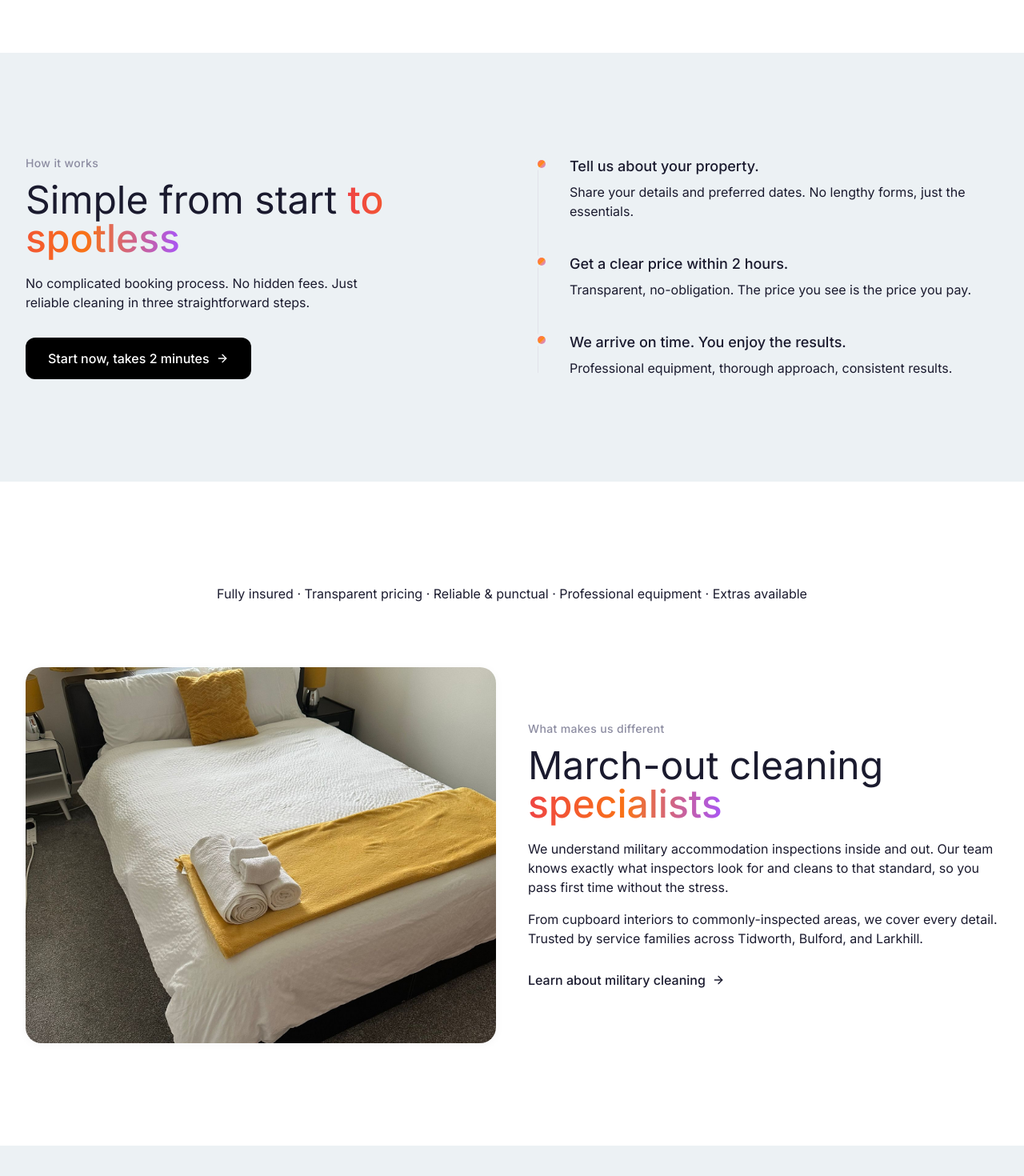
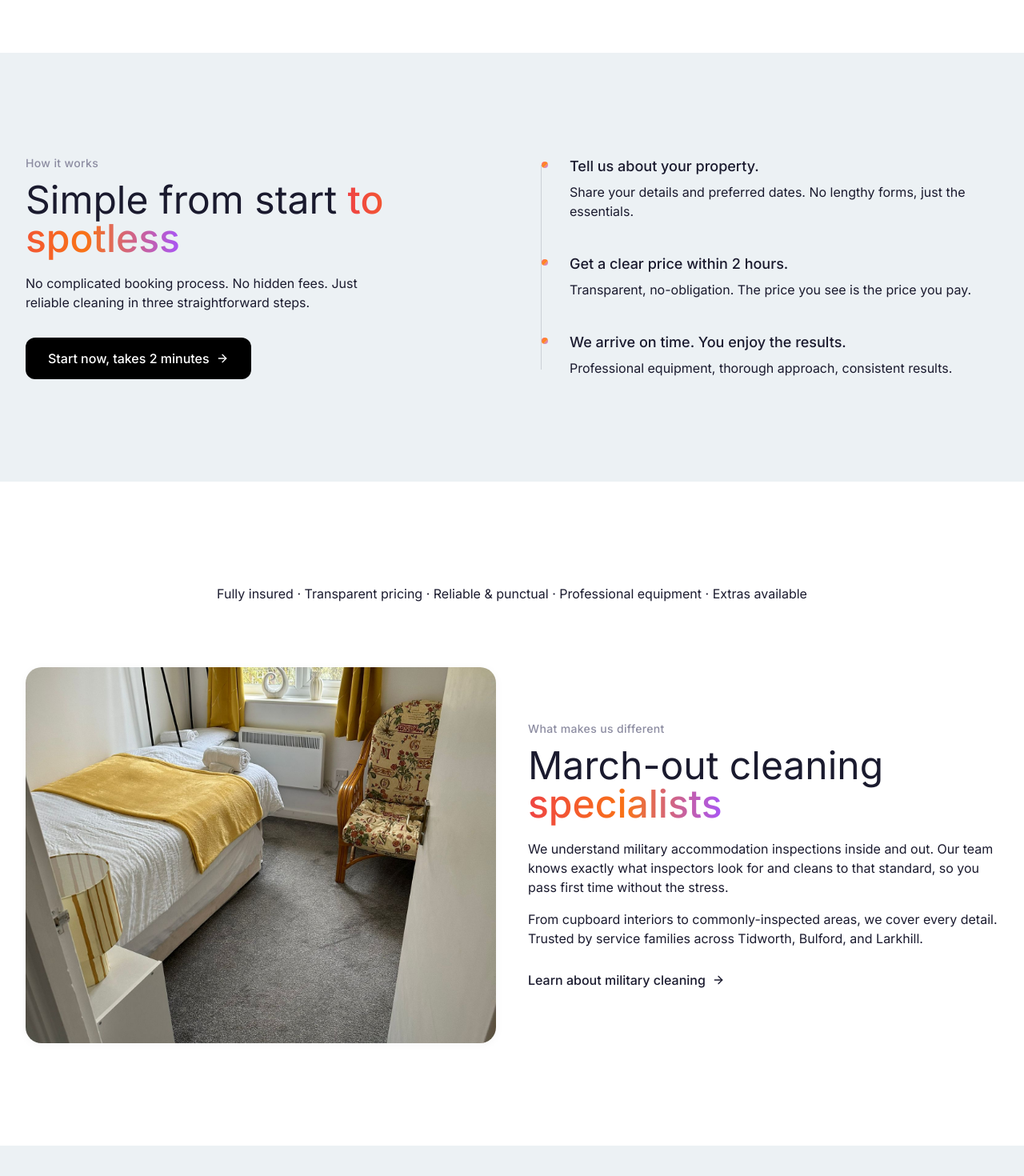
Before and after one commit to AssahBismarkabah/izhub-clean, a Next.js app: page / in a window 1280 px wide. Shown: the part 2226-3696 px from the top of the page at 80% size. Built offline with nearby package versions, Linux system fonts and the light colour scheme.

Commit message:
refactor: adjust layout and styling in HowItWorks and WhyChooseUs components

```diff
--- a/src/components/sections/HowItWorks.tsx
+++ b/src/components/sections/HowItWorks.tsx
@@ -49,15 +49,15 @@ export function HowItWorks() {
 
           {/* Right: simple text timeline */}
           <div className="relative pl-8 lg:pl-10">
-            {/* Vertical line */}
-            <div className="absolute left-0 top-2 bottom-2 w-px bg-border" />
+            {/* Vertical line through the dots */}
+            <div className="absolute left-[4px] lg:left-[4px] top-3 bottom-3 w-px bg-charcoal/15" />
 
             <div className="space-y-10">
               {steps.map((step, i) => (
                 <ScrollReveal key={i} delay={i * 0.1}>
                   <div className="relative">
                     {/* Dot on the line */}
-                    <div className="absolute -left-8 lg:-left-10 top-1.5 h-2.5 w-2.5 rounded-full bg-gradient-to-br from-red-400 via-orange-400 to-purple-400 ring-4 ring-surface" />
+                    <div className="absolute -left-[27px] lg:-left-[35px] top-2 h-2 w-2 rounded-full bg-gradient-to-br from-red-400 via-orange-400 to-purple-400" />
                     <h3 className="text-lg font-medium text-charcoal">
                       {step.title}
                     </h3>
--- a/src/components/sections/WhyChooseUs.tsx
+++ b/src/components/sections/WhyChooseUs.tsx
@@ -20,8 +20,8 @@ export function WhyChooseUs() {
             <div>
               <div className="group overflow-hidden rounded-[20px] shadow-[0_2px_12px_rgba(0,0,0,0.04)] hover:shadow-[0_12px_28px_rgba(0,0,0,0.08)] transition-shadow duration-300">
                 <Image
-                  src="/cleaning-image-home.png"
-                  alt="Hotel-quality finish on military accommodation"
+                  src="/Domestic-Cleaningd2.png"
+                  alt="Clean bedroom ready for inspection"
                   width={600}
                   height={500}
                   className="object-cover w-full aspect-[5/4] group-hover:scale-[1.03] transition-transform duration-500 ease-out"
```
